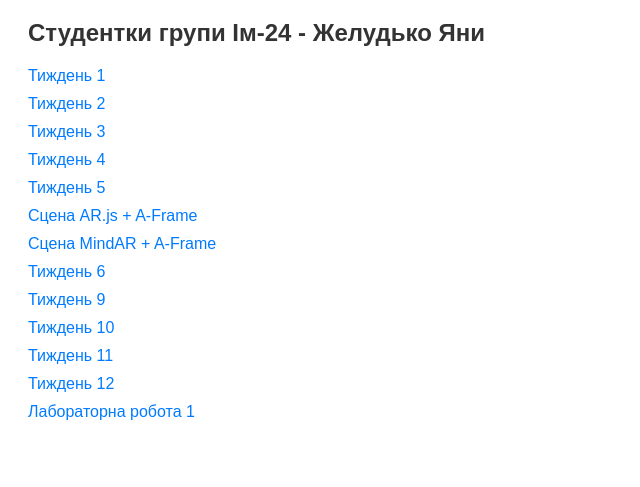
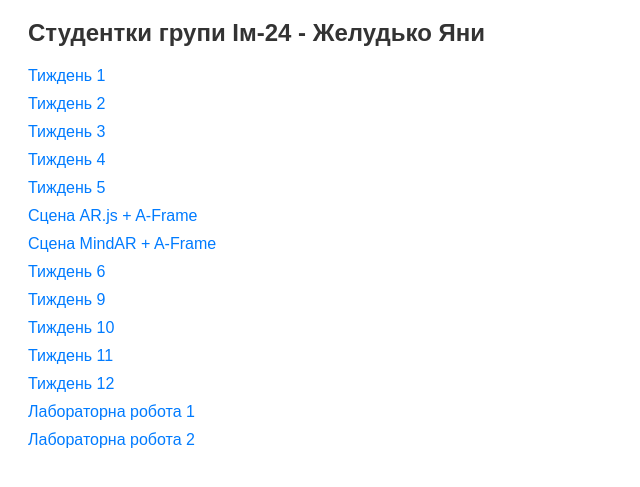
Before and after one commit to BeyBa-hub/icto-2025, a plain HTML site: page index.html in a window 1280 px wide. Shown: the part 89-576 px from the top of the page, without its empty margins (0-640 px from the left). Drawn offline with Linux system fonts and the light colour scheme.

Commit message:
Update index.html

```diff
--- a/index.html
+++ b/index.html
@@ -45,6 +45,7 @@
     <li><a href="week11.html">Тиждень 11</a></li>
     <li><a href="week12.html">Тиждень 12</a></li>
     <li><a href="lab1/index.html">Лабораторна робота 1</a></li>
+    <li><a href="lab2/index.html">Лабораторна робота 2</a></li>
   </ul>
 </body>
 </html>
```
